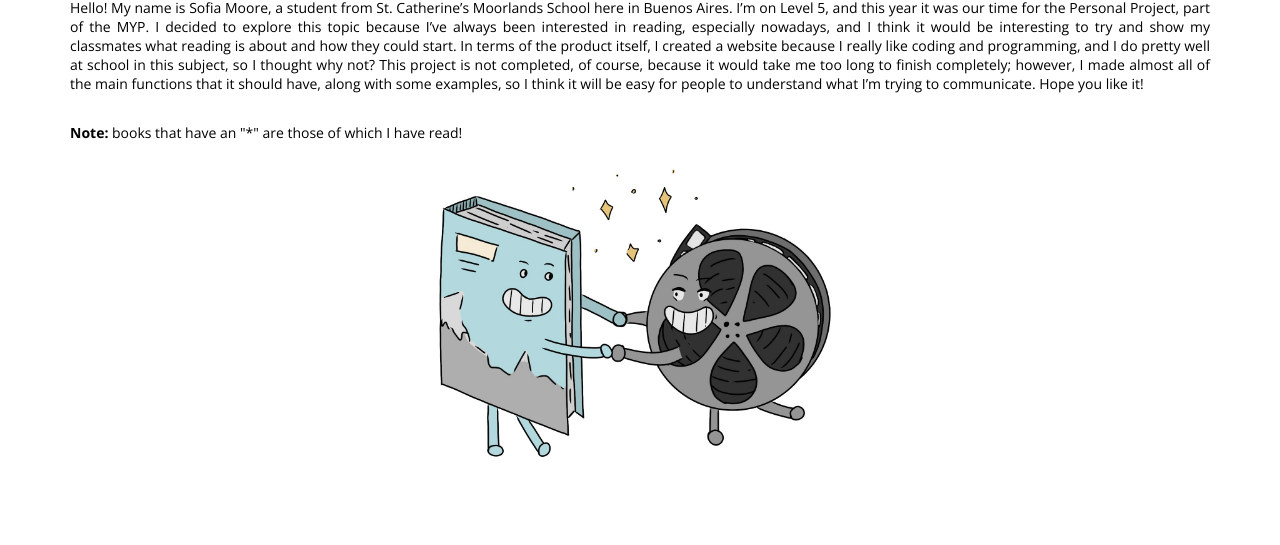
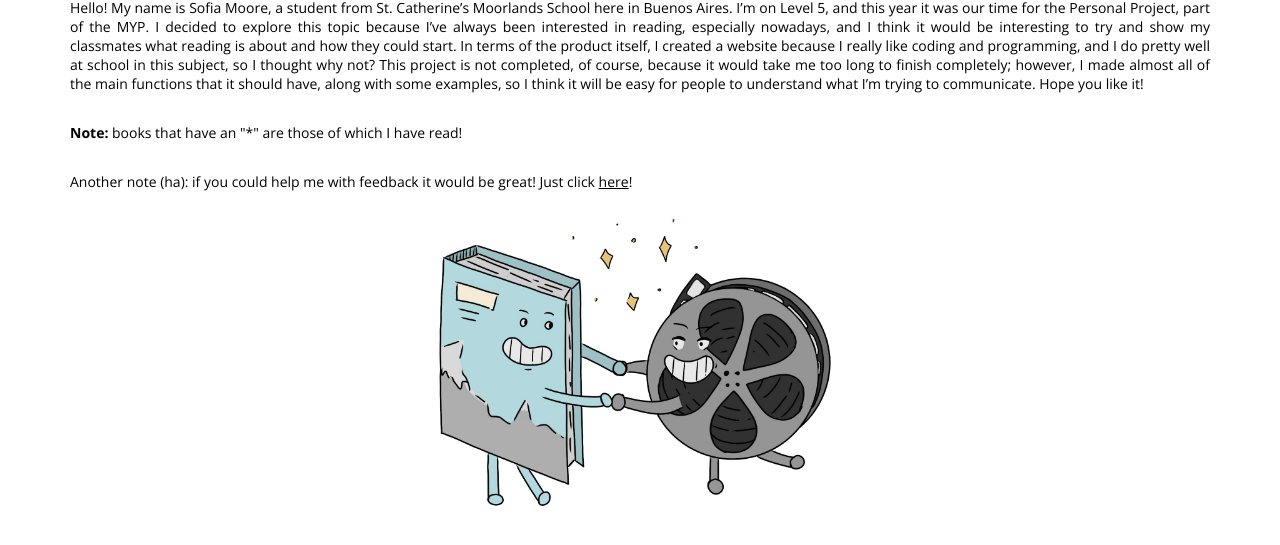
Before and after one commit to sofia-moore/sofia-moore.github.io, a plain HTML site: page about.html in a window 1280 px wide. Shown: the part 171-716 px from the top of the page. Drawn offline with nearby package versions, Linux system fonts and the light colour scheme.

Commit message:
Update about.html

```diff
--- a/about.html
+++ b/about.html
@@ -53,6 +53,7 @@
 
       <p>Hello! My name is Sofia Moore, a student from St. Catherine’s Moorlands School here in Buenos Aires. I’m on Level 5, and this year it was our time for the Personal Project, part of the MYP. I decided to explore this topic because I’ve always been interested in reading, especially nowadays, and I think it would be interesting to try and show my classmates what reading is about and how they could start. In terms of the product itself, I created a website because I really like coding and programming, and I do pretty well at school in this subject, so I thought why not? This project is not completed, of course, because it would take me too long to finish completely; however, I made almost all of the main functions that it should have, along with some examples, so I think it will be easy for people to understand what I’m trying to communicate. Hope you like it!</p>
       <p><span style="font-weight:bold;">Note:</span> books that have an "*" are those of which I have read!</p>
+      <p>Another note (ha): if you could help me with feedback it would be great! Just click <a href src="https://forms.gle/Qd37ktNgkN1cas6W9">here</a>!
 
       <div class="dibujo">
         <img src="aboutDibujo.jpg" alt="">
```
